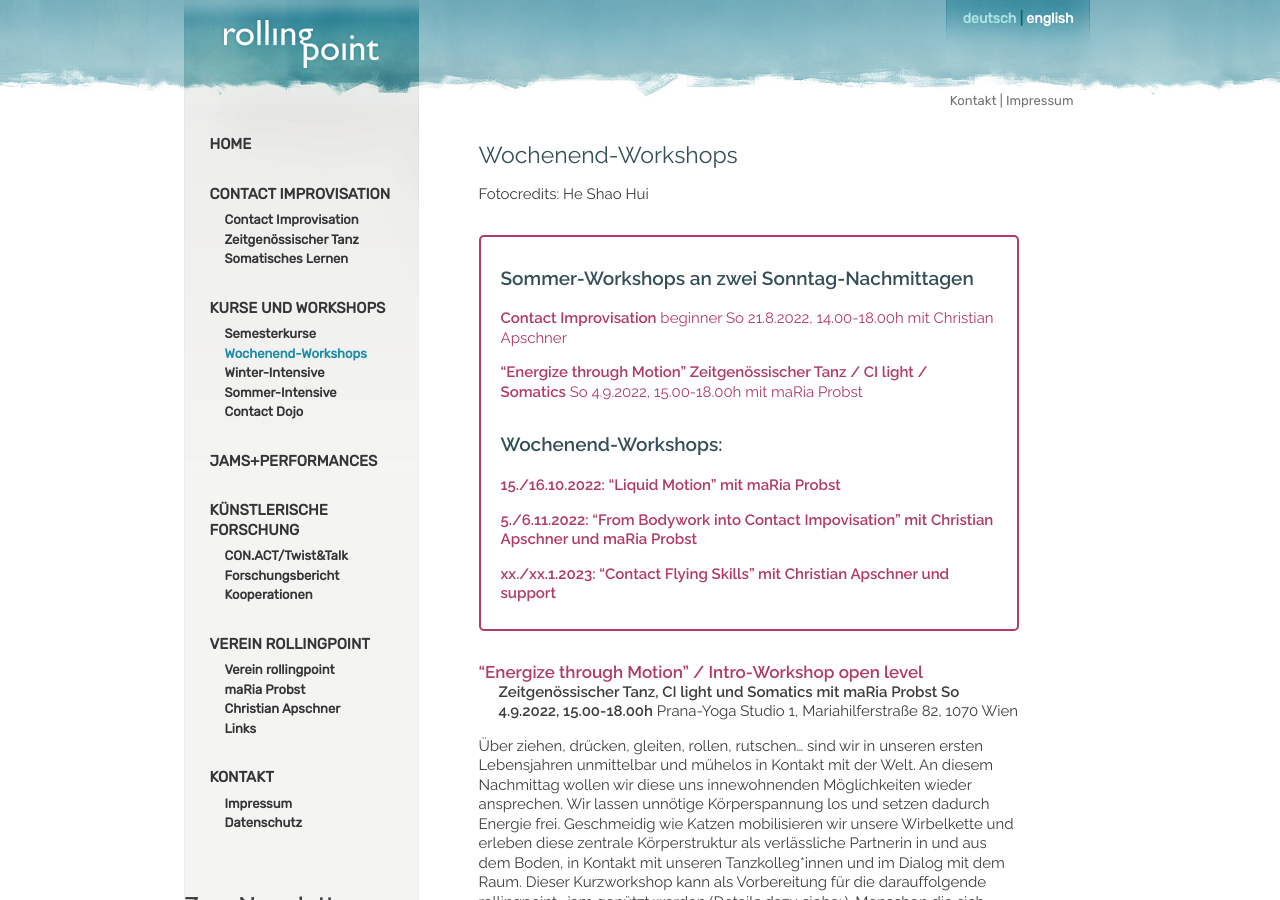
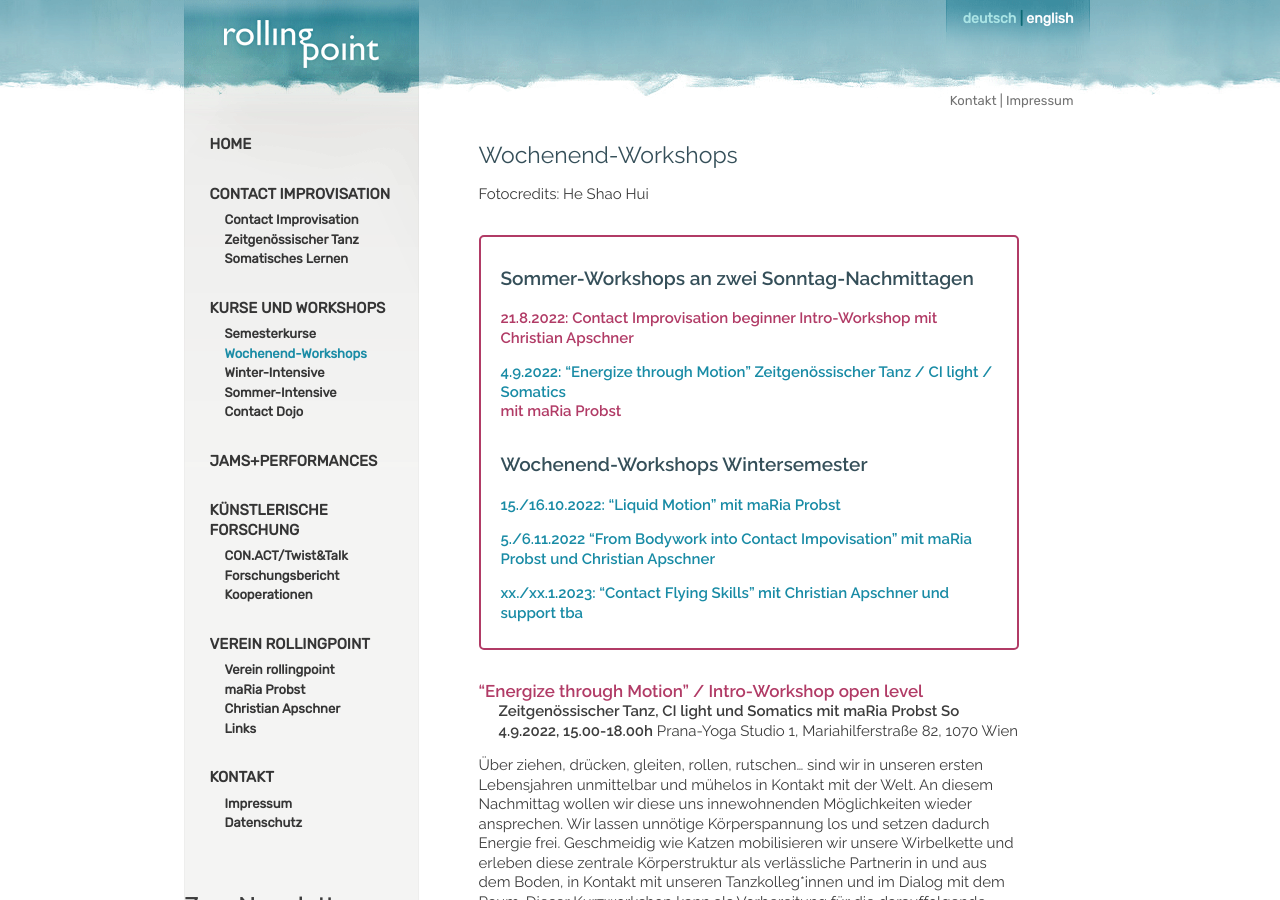
Before and after one commit to manulari/rollingpointat, a Jekyll site: the page built from _pages_de/workshops.md, in a window 1280 px wide and 900 px high. Built offline with Jekyll 4.4.1, drawn with Linux system fonts in a browser that asks for light colours; comment, search, counter and statistics services are not loaded.

Commit message:
Update page (de) “workshops”

```diff
--- a/_pages_de/workshops.md
+++ b/_pages_de/workshops.md
@@ -8,19 +8,20 @@ Fotocredits: He Shao Hui
 
 > ### Sommer-Workshops an zwei Sonntag-Nachmittagen
 >
-> **Contact Improvisation** beginner So 21.8.2022, 14.00-18.00h mit Christian Apschner
+> **21.8.2022: Contact Improvisation** **beginner Intro-Workshop mit Christian Apschner**
 >
-> **"Energize through Motion"   Zeitgenössischer Tanz / CI light /** **Somatics**   So 4.9.2022, 15.00-18.00h mit maRia Probst
+> [**4.9.2022: "Energize through Motion"  Zeitgenössischer Tanz / CI light /** **Somatics**](#energize)\
+>  **mit maRia Probst**
 >
-> ### Wochenend-Workshops:
+> ### Wochenend-Workshops Wintersemester
 >
-> **15./16.10.2022: "Liquid Motion" mit maRia Probst**
+> **[15./16.10.2022: "Liquid Motion" mit maRia Probst](#liquid)**
 >
-> **5./6.11.2022: "From Bodywork into Contact Impovisation" mit Christian Apschner und maRia Probst**
+> **[5./6.11.2022 "From Bodywork into Contact Impovisation" mit maRia Probst und Christian Apschner](#bodywork)**
 >
-> **xx./xx.1.2023: "Contact Flying Skills" mit Christian Apschner und support**
+> **[xx./xx.1.2023: "Contact Flying Skills" mit Christian Apschner und support tba](#flying)**
 >
-> <div class="named-anchor" id="intro"></div>
+> <div class="named-anchor" id="energize"></div>
 
 #### **"Energize through Motion" / Intro-Workshop open level**
 
@@ -36,6 +37,8 @@ Einzahlung auf Konto\
 IBAN:AT54 3200 0000 1701 2717, BIC: RLNWATWW, Verein rollingpoint\
 Anmeldung bzw. weitere Infos: ci.rollingpoint@gmail.com,  ab 2.9 unter 0650 9510814 (maRia)
 
+<div class="named-anchor" id="liquid"></div>
+
 #### „Liquid Motion“ open level
 
 **mit maRia Probst
@@ -43,6 +46,10 @@ Sa/So 15./16.10.2022 10.00-17.00h**\
 Prana-Yoga Studio 1, Mariahilferstraße 82, 1070 Wien
 
 An diesem Wochenende begeben wir uns auf einen tänzerischen Tauchgang in die flüssigen Bewegungswelten unseres Körpers. Wir sprechen dabei im Sinne von BodyMindCentering über spezifische Berührung, anatomische Information oder verbale Anleitung, Körperflüßigkeiten wie: Gelenksflüßigkeit, Blut oder Lymphe an. Mit Elementen aus weiteren Somatic Movement Praktiken, zeitgenössischem Tanz und Contact Improvisation vertiefen wir unser Körperbewusstheit und erweitern und verfeinern unsere Bewegungsmöglichkeiten. Spezifische Musik und Vorstellungsbilder verstärken unseren Zugang zum Schatz der Eigenbewegung unseres inneren Meeres als Basis für vielgestaltigen Tanz mit und ohne physischen Kontakt.
+
+
+
+<div class="named-anchor" id="bodywork"></div>
 
 #### "From Bodywork into Contact Improvisation" open level
 
@@ -56,6 +63,8 @@ Durch unsere mit anatomischen und imaginativen Vorstellungsbildern unterstützte
 Unser Fokus liegt an diesem Wochenende darin, diesen "Berührungsschatz" im Sinne von Bewegungsvielfalt, Bewegungsqualität und angemessenen Einsatz von Energie und Kraft zu heben, um ihn in unsere tänzerischen Beziehungen sowohl in der Contact Improvisation wie auch in der freien Improvisation einfließen zu lassen.  In der Contact Improvisation begegnen wir unseren TanzpartnerInnen in Form eines nonverbalen Dialogs und in diversen Übungssettings lernen wir, Bewegung im Kontakt körpergerecht und im Zusammenspiel mit den physikalischen Gesetzmäßigkeiten zu gestalten.
 
 
+
+<div class="named-anchor" id="flying"></div>
 
 #### **"Contact Flying Skills"** - advanced
 
@@ -127,8 +136,6 @@ Anleitungen aus dem **Focusing**, einem in der Psychotherapie verwendeten Verfa
 2)Die Philosophin April Flakne stellte dazu den Begriff “alloception” (“an enactive bodily receiptivity”) in den Raum, jenem Teil der Wahrnehmung, der sich auf das Lesen und Erkennen der Bedürfnisse aber auch der Gedanken der Tanzpartnerinnen bezieht, welcher mit dem Begriff Empathie nicht hinreichend beschrieben werden kann und auch weit über die kinästhetischen Fragestellungen des Tanzes hinausgeht.
 
 Karola Reifetshamer: <https://www.tiefbewegt.at/ueber-mich/>
-
-
 
 ![](/assets/uploads/lsz_5750.jpg)
 
```
